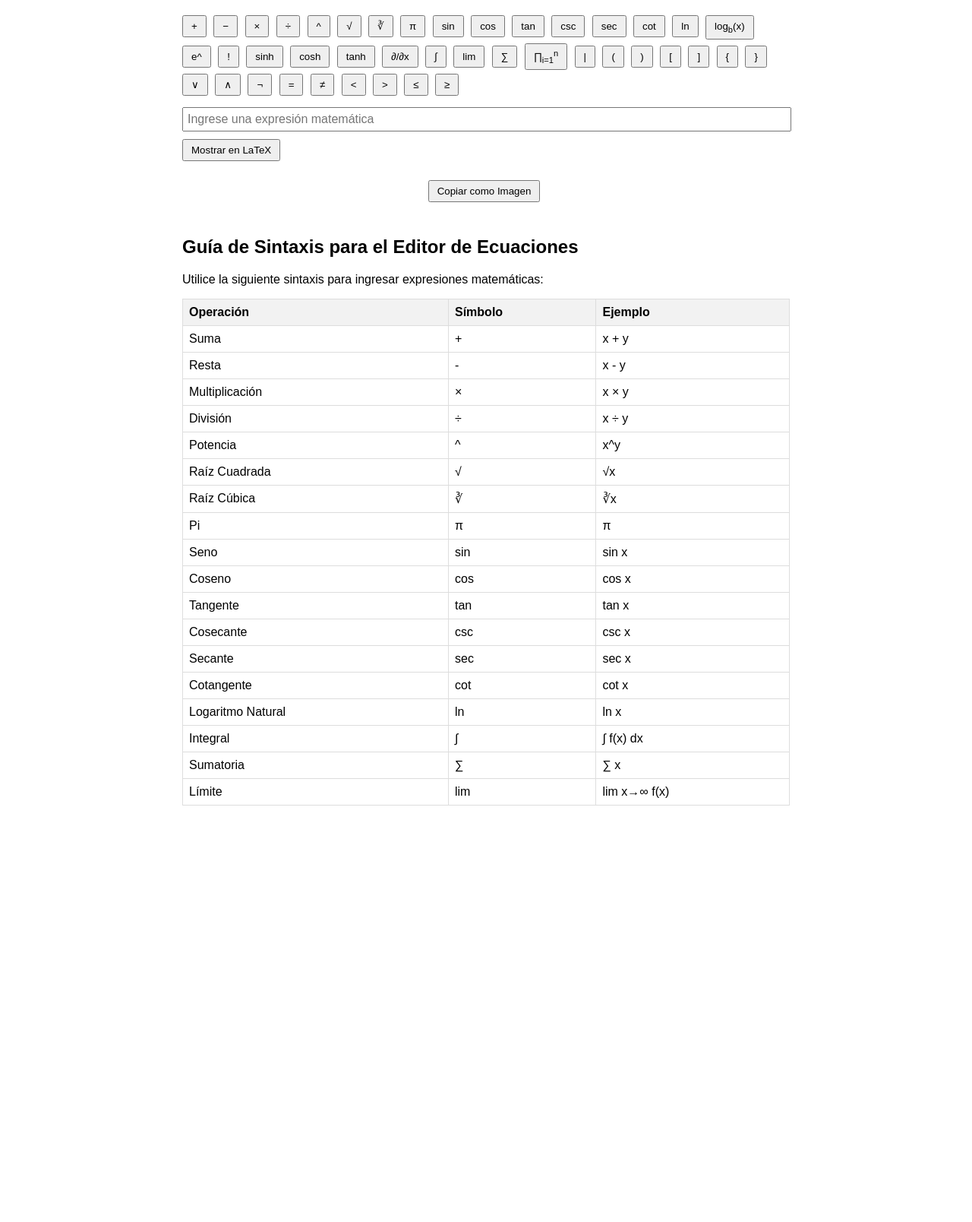
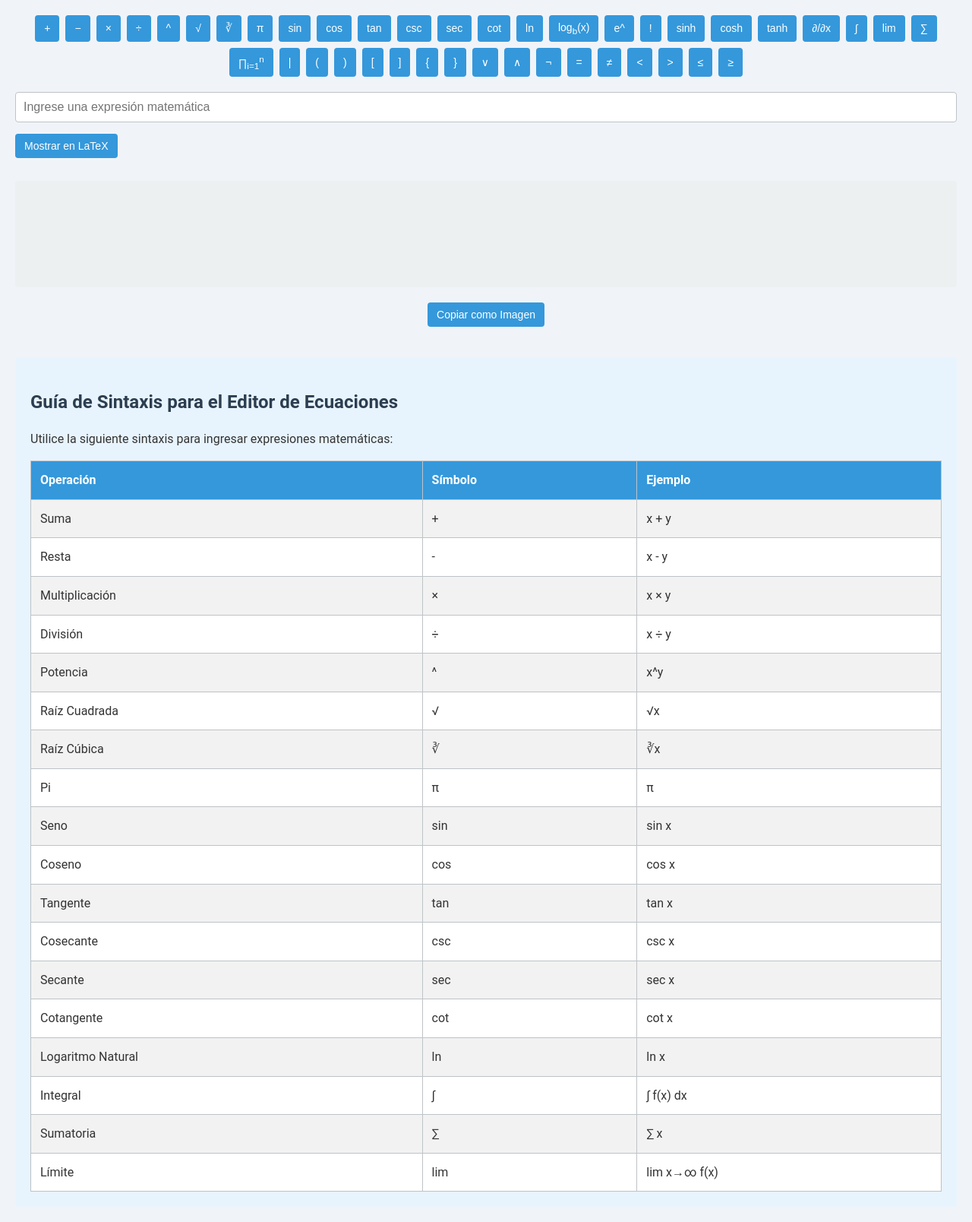
Before and after one commit to jguilldev/MathEdited, a Flask app: page / in a window 1280 px wide. Shown: the whole page at 76% size. Before the commit the page ends 1060 px from the top, so only its background shows below. Run offline with Flask 3, Linux system fonts and the light colour scheme; some libraries are stand-ins or nearby versions.

Commit message:
Realizo mejora a clases y estilos para mejorar el diseño web

```diff
--- a/templates/index.html
+++ b/templates/index.html
@@ -6,53 +6,134 @@
     <title>Editor de Ecuaciones</title>
     <style>
 body {
-            font-family: Arial, sans-serif;
-            margin: 20px;
-            max-width: 800px;
+    font-family: 'Roboto', Arial, sans-serif;
+    margin: 0;
+    padding: 20px;
+    background-color: #f0f4f8;
+    color: #333;
+    line-height: 1.6;
+}
+
+.container {
+    max-width: 900px;
     margin: 0 auto;
+    background-color: #ffffff;
+    padding: 30px;
+    border-radius: 8px;
+    box-shadow: 0 4px 6px rgba(0, 0, 0, 0.1);
+}
+
+h1 {
+    color: #2c3e50;
+    text-align: center;
+    margin-bottom: 30px;
+    font-size: 2.5em;
+}
+
+.button-container {
+    display: flex;
+    flex-wrap: wrap;
+    gap: 8px;
+    margin-bottom: 20px;
+    justify-content: center; /* Centra los botones horizontalmente */
+}
+
+button {
+    background-color: #3498db;
+    color: #ffffff;
+    border: none;
+    padding: 8px 12px;
+    border-radius: 4px;
+    cursor: pointer;
+    transition: background-color 0.3s ease;
+    font-size: 14px;
+}
+
+button:hover {
+    background-color: #2980b9;
+}
+
+#expresion {
+    width: 100%;
+    margin-bottom: 15px;
+    padding: 10px;
+    font-size: 16px;
+    border: 1px solid #bdc3c7;
+    border-radius: 4px;
+    box-sizing: border-box;
+}
+
+#resultado {
+    margin-top: 30px;
+    text-align: center;
+    background-color: #ecf0f1;
     padding: 20px;
+    border-radius: 4px;
+    min-height: 100px;
+    display: flex;
+    align-items: center;
+    justify-content: center;
 }
-        .button-container {
-            margin-bottom: 10px;
-        }
-        button {
-            margin-right: 5px;
-            margin-bottom: 5px;
-            padding: 5px 10px;
-        }
-        #expresion {
-            width: calc(100% - 12px);
-            margin-bottom: 10px;
-            padding: 5px;
-            font-size: 16px;
-        }
-        #resultado {
-            margin-top: 20px;
-            text-align: center;
-        }
+
 .copy-button-container {
     margin-top: 20px;
     text-align: center;
 }
+
 .help-section {
     margin-top: 40px;
+    background-color: #e8f4fd;
+    padding: 20px;
+    border-radius: 4px;
 }
+
+.help-section h2 {
+    color: #2c3e50;
+    margin-bottom: 15px;
+}
+
 table {
     width: 100%;
     border-collapse: collapse;
-            margin-top: 10px;
+    margin-top: 15px;
+    background-color: #ffffff;
 }
+
 th, td {
-            border: 1px solid #ddd;
-            padding: 8px;
+    border: 1px solid #bdc3c7;
+    padding: 12px;
     text-align: left;
 }
+
 th {
+    background-color: #3498db;
+    color: #ffffff;
+}
+
+tr:nth-child(even) {
     background-color: #f2f2f2;
 }
+
 .error {
-            color: red;
+    color: #e74c3c;
+    font-weight: bold;
 }
+
+@media (max-width: 600px) {
+    body {
+        padding: 10px;
+    }
+
+    .container {
+        padding: 15px;
+    }
+
+    button {
+        padding: 6px 10px;
+        font-size: 12px;
+    }
+}
+
     </style>
 </head>
 <body>
@@ -65,12 +146,12 @@
         <button onclick="insertarSimbolo('\\sqrt')">√</button>
         <button onclick="insertarSimbolo('\\sqrt[3]{}')">∛</button>
         <button onclick="insertarSimbolo('\\pi')">π</button>
-        <button onclick="insertarSimbolo('\\sin\\(\\)')">sin</button>
-        <button onclick="insertarSimbolo('\\cos\\(\\)')">cos</button>
-        <button onclick="insertarSimbolo('\\tan\\(\\)')">tan</button>
-        <button onclick="insertarSimbolo('\\csc\\(\\)')">csc</button>
-        <button onclick="insertarSimbolo('\\sec\\(\\)')">sec</button>
-        <button onclick="insertarSimbolo('\\cot\\(\\)')">cot</button>
+        <button onclick="insertarSimbolo('\\sin\(\)')">sin</button>
+        <button onclick="insertarSimbolo('\\cos\(\)')">cos</button>
+        <button onclick="insertarSimbolo('\\tan\(\)')">tan</button>
+        <button onclick="insertarSimbolo('\\csc\(\)')">csc</button>
+        <button onclick="insertarSimbolo('\\sec\(\)')">sec</button>
+        <button onclick="insertarSimbolo('\\cot\(\)')">cot</button>
         <button onclick="insertarSimbolo('\\ln')">ln</button>
         <button onclick="insertarSimbolo('\\log_{b}(x)')">log<sub>b</sub>(x)</button>
         <button onclick="insertarSimbolo('e^')">e^</button>
```
Lines whose indentation alone changed are shown as unchanged.
